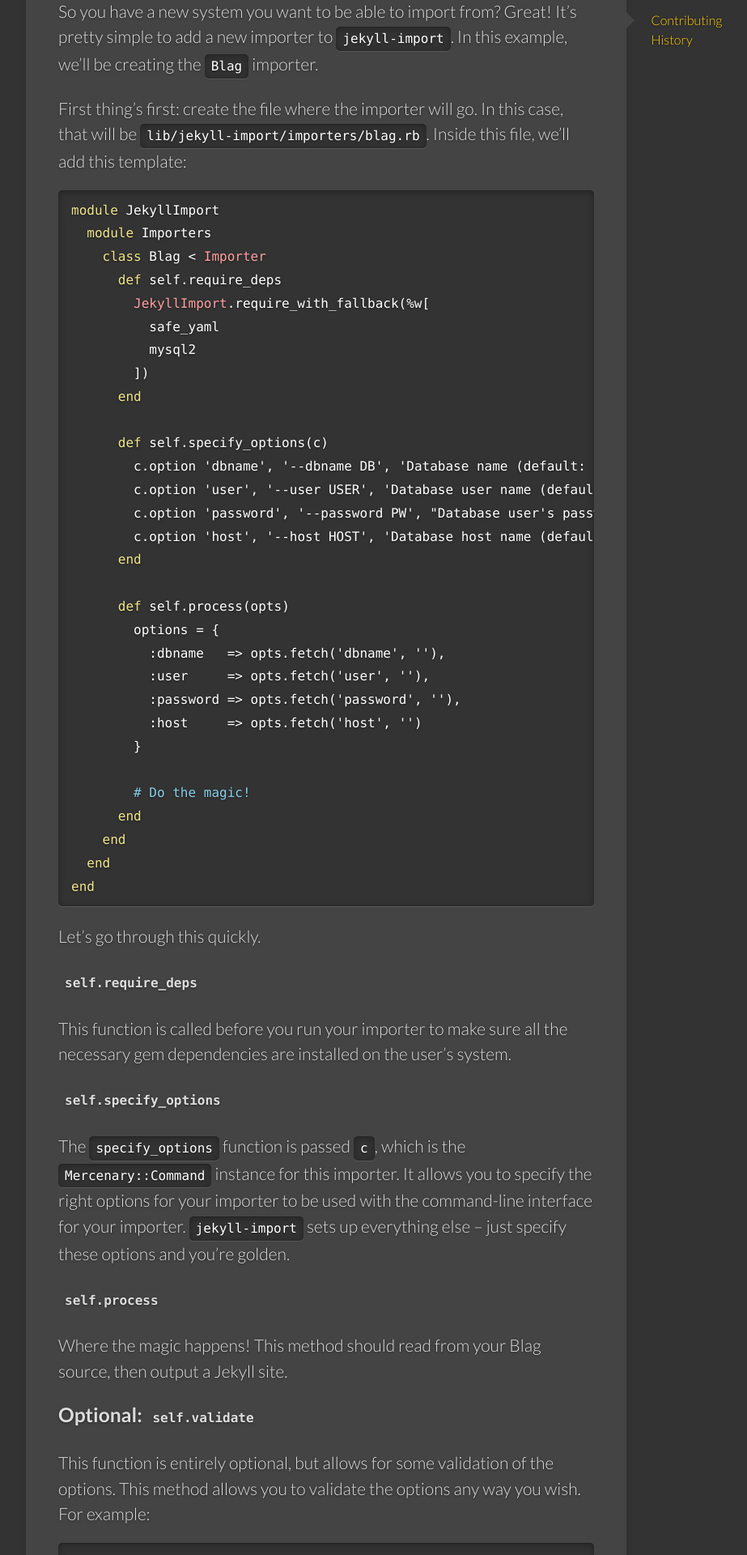
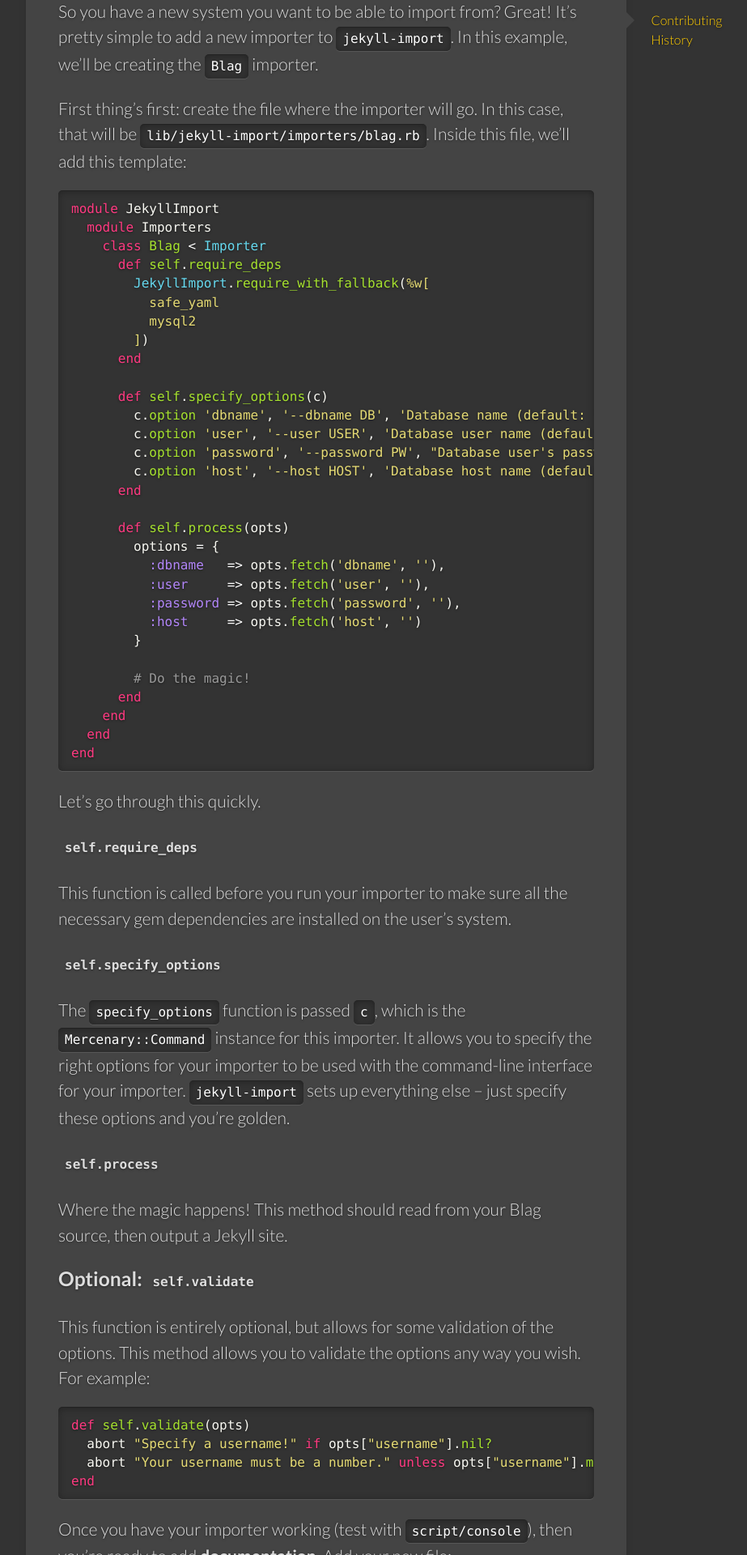
Before and after one commit to jekyll/jekyll-import, a Jekyll site: the page built from docs/_docs/contributing.md, in a window 1280 px wide. Shown: the part 1061-2981 px from the top of the page at 81% size, without its empty margins (139-1062 px from the left). Built offline with Jekyll 4.4.1, drawn with Linux system fonts in a browser that asks for light colours; some web fonts are replaced.

Commit message:
Replace syntax highlighting with a better CSS set
Based on https://github.com/jwarby/jekyll-pygments-themes/blob/master/monokai.css

```diff
--- a/docs/_sass/pygments.scss
+++ b/docs/_sass/pygments.scss
@@ -1,70 +1,70 @@
-/*.highlight  { background: #333333; color: #ffffff}*/
-.highlight .hll { background-color: #ffffcc }
-.highlight .c { color: #87ceeb} /* Comment */
-.highlight .err { color: #ffffff} /* Error */
-.highlight .g { color: #ffffff} /* Generic */
-.highlight .k { color: #f0e68c} /* Keyword */
-.highlight .l { color: #ffffff} /* Literal */
-.highlight .n { color: #ffffff} /* Name */
-.highlight .o { color: #ffffff} /* Operator */
-.highlight .x { color: #ffffff} /* Other */
-.highlight .p { color: #ffffff} /* Punctuation */
-.highlight .cm { color: #87ceeb} /* Comment.Multiline */
-.highlight .cp { color: #cd5c5c} /* Comment.Preproc */
-.highlight .c1 { color: #87ceeb} /* Comment.Single */
-.highlight .cs { color: #87ceeb} /* Comment.Special */
-.highlight .gd { color: #0000c0; font-weight: bold; background-color: #008080 } /* Generic.Deleted */
-.highlight .ge { color: #c000c0; text-decoration: underline} /* Generic.Emph */
-.highlight .gr { color: #c0c0c0; font-weight: bold; background-color: #c00000 } /* Generic.Error */
-.highlight .gh { color: #cd5c5c} /* Generic.Heading */
-.highlight .gi { color: #ffffff; background-color: #0000c0 } /* Generic.Inserted */
-.highlight span.go { color: #add8e6; font-weight: bold; background-color: #4d4d4d } /* Generic.Output, qualified with span to prevent applying this style to the Go language, see #1153. */
-.highlight .gp { color: #ffffff} /* Generic.Prompt */
-.highlight .gs { color: #ffffff} /* Generic.Strong */
-.highlight .gu { color: #cd5c5c} /* Generic.Subheading */
-.highlight .gt { color: #c0c0c0; font-weight: bold; background-color: #c00000 } /* Generic.Traceback */
-.highlight .kc { color: #f0e68c} /* Keyword.Constant */
-.highlight .kd { color: #f0e68c} /* Keyword.Declaration */
-.highlight .kn { color: #f0e68c} /* Keyword.Namespace */
-.highlight .kp { color: #f0e68c} /* Keyword.Pseudo */
-.highlight .kr { color: #f0e68c} /* Keyword.Reserved */
-.highlight .kt { color: #bdb76b} /* Keyword.Type */
-.highlight .ld { color: #ffffff} /* Literal.Date */
-.highlight .m { color: #ffffff} /* Literal.Number */
-.highlight .s { color: #ffffff} /* Literal.String */
-.highlight .na { color: #ffffff} /* Name.Attribute */
-.highlight .nb { color: #ffffff} /* Name.Builtin */
-.highlight .nc { color: #ffffff} /* Name.Class */
-.highlight .no { color: #ffa0a0} /* Name.Constant */
-.highlight .nd { color: #ffffff} /* Name.Decorator */
-.highlight .ni { color: #ffdead} /* Name.Entity */
-.highlight .ne { color: #ffffff} /* Name.Exception */
-.highlight .nf { color: #ffffff} /* Name.Function */
-.highlight .nl { color: #ffffff} /* Name.Label */
-.highlight .nn { color: #ffffff} /* Name.Namespace */
-.highlight .nx { color: #ffffff} /* Name.Other */
-.highlight .py { color: #ffffff} /* Name.Property */
-.highlight .nt { color: #f0e68c} /* Name.Tag */
-.highlight .nv { color: #98fb98} /* Name.Variable */
-.highlight .ow { color: #ffffff} /* Operator.Word */
-.highlight .w { color: #ffffff} /* Text.Whitespace */
-.highlight .mf { color: #ffffff} /* Literal.Number.Float */
-.highlight .mh { color: #ffffff} /* Literal.Number.Hex */
-.highlight .mi { color: #ffffff} /* Literal.Number.Integer */
-.highlight .mo { color: #ffffff} /* Literal.Number.Oct */
-.highlight .sb { color: #ffffff} /* Literal.String.Backtick */
-.highlight .sc { color: #ffffff} /* Literal.String.Char */
-.highlight .sd { color: #ffffff} /* Literal.String.Doc */
-.highlight .s2 { color: #ffffff} /* Literal.String.Double */
-.highlight .se { color: #ffffff} /* Literal.String.Escape */
-.highlight .sh { color: #ffffff} /* Literal.String.Heredoc */
-.highlight .si { color: #ffffff} /* Literal.String.Interpol */
-.highlight .sx { color: #ffffff} /* Literal.String.Other */
-.highlight .sr { color: #ffffff} /* Literal.String.Regex */
-.highlight .s1 { color: #ffffff} /* Literal.String.Single */
-.highlight .ss { color: #ffffff} /* Literal.String.Symbol */
-.highlight .bp { color: #ffffff} /* Name.Builtin.Pseudo */
-.highlight .vc { color: #98fb98} /* Name.Variable.Class */
-.highlight .vg { color: #98fb98} /* Name.Variable.Global */
-.highlight .vi { color: #98fb98} /* Name.Variable.Instance */
-.highlight .il { color: #ffffff} /* Literal.Number.Integer.Long */
+.highlight {
+  pre, code { line-height: 1.45em }
+}
+
+.highlight { background: #333333; color: #ffffff }
+.highlight .hll { background-color: #272822; }
+.highlight .err { color: #960050; background-color: #1e0010 } /* Error */
+
+.highlight .c  { color: #75715e } /* Comment */
+.highlight .k  { color: #ff3a81 } /* Keyword */
+.highlight .l  { color: #ae81ff } /* Literal */
+.highlight .n  { color: #f8f8f2 } /* Name */
+.highlight .o  { color: #ffffff } /* Operator */
+.highlight .p  { color: #f8f8f2 } /* Punctuation */
+.highlight .cm { color: #75715e } /* Comment.Multiline */
+.highlight .cp { color: #75715e } /* Comment.Preproc */
+.highlight .c1 { color: #999999 } /* Comment.Single */
+.highlight .cs { color: #75715e } /* Comment.Special */
+.highlight .ge { font-style: italic } /* Generic.Emph */
+.highlight .gs { font-weight: bold } /* Generic.Strong */
+.highlight .kc { color: #66d9ef } /* Keyword.Constant */
+.highlight .kd { color: #66d9ef } /* Keyword.Declaration */
+.highlight .kn { color: #f92672 } /* Keyword.Namespace */
+.highlight .kp { color: #66d9ef } /* Keyword.Pseudo */
+.highlight .kr { color: #66d9ef } /* Keyword.Reserved */
+.highlight .kt { color: #66d9ef } /* Keyword.Type */
+.highlight .ld { color: #e6db74 } /* Literal.Date */
+.highlight .m  { color: #ae81ff } /* Literal.Number */
+.highlight .s  { color: #e6db74 } /* Literal.String */
+.highlight .na { color: #a6e22e } /* Name.Attribute */
+.highlight .nb { color: #f8f8f2 } /* Name.Builtin */
+.highlight .nc { color: #a6e22e } /* Name.Class */
+.highlight .no { color: #66d9ef } /* Name.Constant */
+.highlight .nd { color: #a6e22e } /* Name.Decorator */
+.highlight .ni { color: #f8f8f2 } /* Name.Entity */
+.highlight .ne { color: #a6e22e } /* Name.Exception */
+.highlight .nf { color: #a6e22e } /* Name.Function */
+.highlight .nl { color: #f8f8f2 } /* Name.Label */
+.highlight .nn { color: #f8f8f2 } /* Name.Namespace */
+.highlight .nx { color: #a6e22e } /* Name.Other */
+.highlight .py { color: #f8f8f2 } /* Name.Property */
+.highlight .nt { color: #f92672 } /* Name.Tag */
+.highlight .nv { color: #f8f8f2 } /* Name.Variable */
+.highlight .ow { color: #f92672 } /* Operator.Word */
+.highlight .w  { color: #f8f8f2 } /* Text.Whitespace */
+.highlight .mf { color: #ae81ff } /* Literal.Number.Float */
+.highlight .mh { color: #ae81ff } /* Literal.Number.Hex */
+.highlight .mi { color: #ae81ff } /* Literal.Number.Integer */
+.highlight .mo { color: #ae81ff } /* Literal.Number.Oct */
+.highlight .sb { color: #e6db74 } /* Literal.String.Backtick */
+.highlight .sc { color: #e6db74 } /* Literal.String.Char */
+.highlight .sd { color: #e6db74 } /* Literal.String.Doc */
+.highlight .s2 { color: #e6db74 } /* Literal.String.Double */
+.highlight .se { color: #ae81ff } /* Literal.String.Escape */
+.highlight .sh { color: #e6db74 } /* Literal.String.Heredoc */
+.highlight .si { color: #e6db74 } /* Literal.String.Interpol */
+.highlight .sx { color: #e6db74 } /* Literal.String.Other */
+.highlight .sr { color: #e6db74 } /* Literal.String.Regex */
+.highlight .s1 { color: #e6db74 } /* Literal.String.Single */
+.highlight .ss { color: #b286f9 } /* Literal.String.Symbol */
+.highlight .bp { color: #f8f8f2 } /* Name.Builtin.Pseudo */
+.highlight .vc { color: #f8f8f2 } /* Name.Variable.Class */
+.highlight .vg { color: #f8f8f2 } /* Name.Variable.Global */
+.highlight .vi { color: #f8f8f2 } /* Name.Variable.Instance */
+.highlight .il { color: #ae81ff } /* Literal.Number.Integer.Long */
+
+.highlight .gh { } /* Generic Heading & Diff Header */
+.highlight .gu { color: #75715e; } /* Generic.Subheading & Diff Unified/Comment? */
+.highlight .gd { color: #f92672; } /* Generic.Deleted & Diff Deleted */
+.highlight .gi { color: #a6e22e; } /* Generic.Inserted & Diff Inserted */
```
